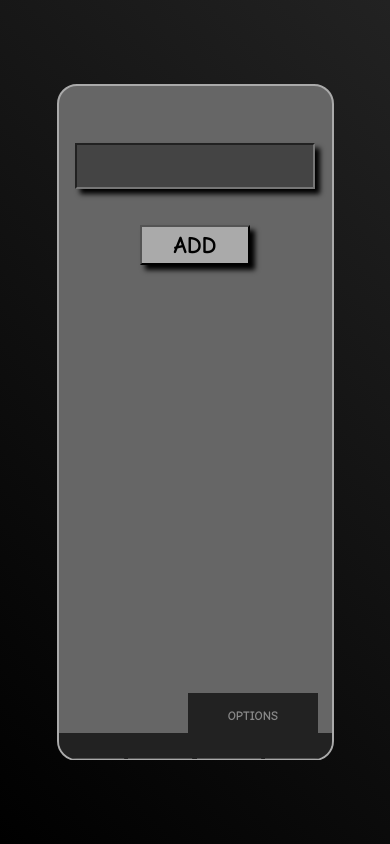
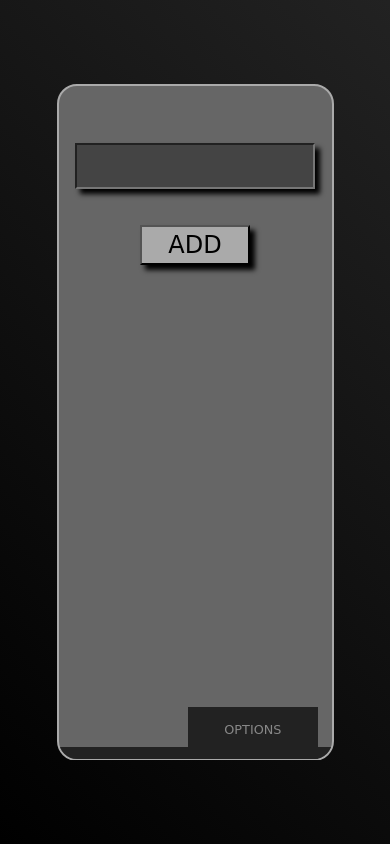
Before and after one commit to Przemek-Szadkowski/todoApp_FE_and_BE, a website with bundled scripts: page public/index.html in a window 390 px wide. Built offline with nearby package versions, Linux system fonts and the light colour scheme; files whose address does not match are found by name.

Commit message:
Add new font

```diff
--- a/data/tasks.json
+++ b/data/tasks.json
@@ -1 +1 @@
-[{"task":"przeczytać rozdział książki","isFinished":false},{"task":"sdasda","isFinished":false},{"task":"sadasaveavevadvavv","isFinished":false},{"task":"asdafaf","isFinished":false},{"task":"adasd","isFinished":false},{"task":"dasdaf","isFinished":false}]
+[{"task":"przeczytać rozdział książki","isFinished":false},{"task":"sdasda","isFinished":false},{"task":"sadasaveavevadvavv","isFinished":true},{"task":"adasd","isFinished":true},{"task":"wefwfwefwf","isFinished":false}]
--- a/public/css/style.css
+++ b/public/css/style.css
@@ -1,6 +1,6 @@
 * {
   margin: 0;
-  font-family: "Comic Neue", cursive;
+  font-family: "Special Elite", cursive;
 }
 
 body {
@@ -230,4 +230,8 @@ li button:hover {
   .options::after {
     font-size: 0.8rem;
   }
+
+  .options {
+    bottom: -13%;
+  }
 }
```
